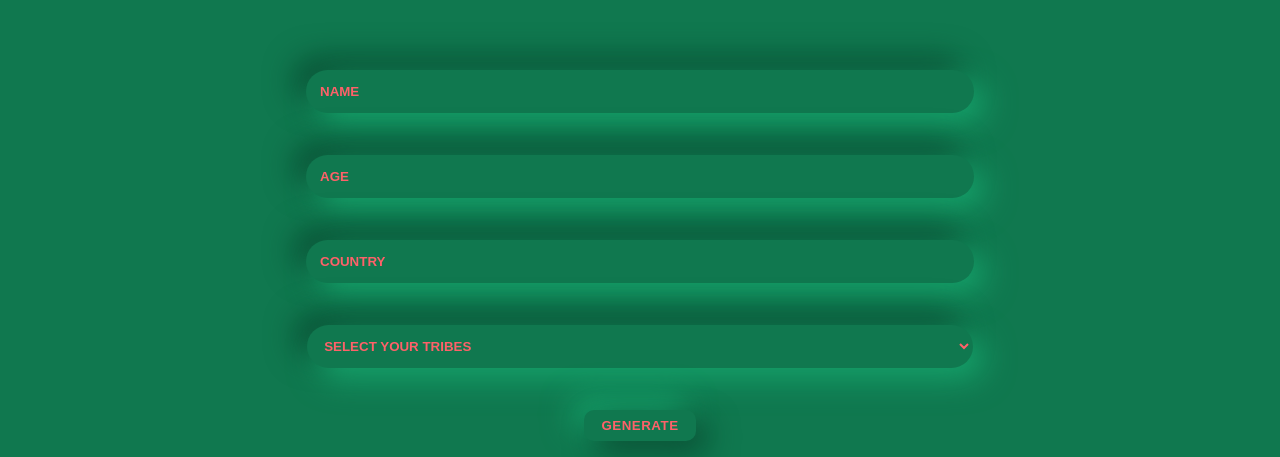
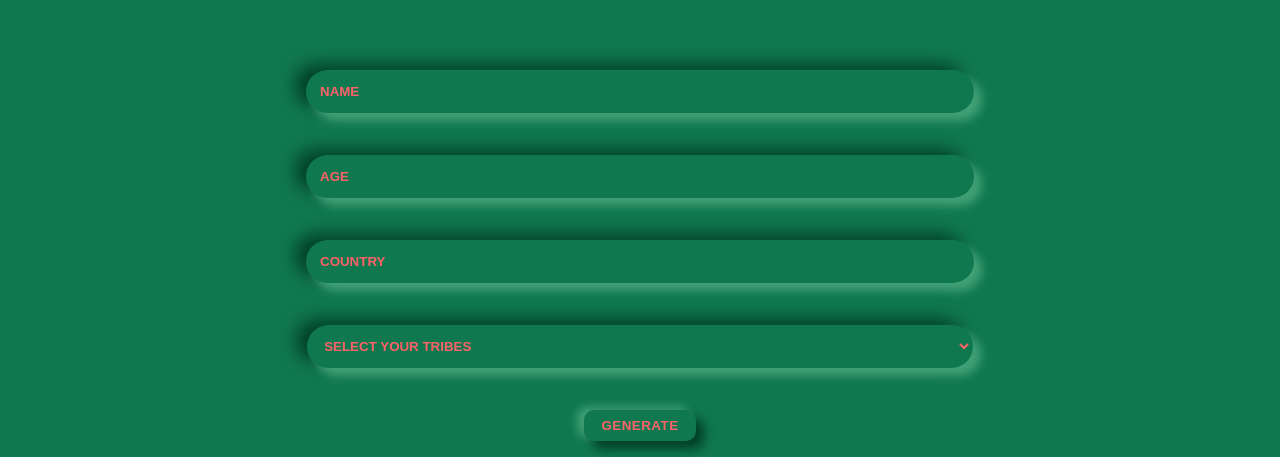
Before and after one commit to Jordancmrtn/Chromatica-ID, a React (Create React App) app: page / in a window 1280 px wide. Shown: the part 488-945 px from the top of the page. Built offline with nearby package versions, Linux system fonts and the light colour scheme.

Commit message:
fix CI card, create context for toogle

```diff
--- a/src/App.js
+++ b/src/App.js
@@ -6,26 +6,31 @@ import Section2 from './components/Section2'
 import Section3 from './components/Section3'
 import CtxUser from './context/CtxUser'
 import Form from './components/Form'
+import CtxToogle from './context/CtxToogle'
 
 function App() {
 
   const [user, setUser] = useState({
-    name : null,
-    age: null,
-    country: null,
-    tribe: null
+    name : "",
+    age: "",
+    country: "",
+    tribe: "",
+    id: ""
   });
+  const [toogle, setToogle] = useState(false)
 
 
   return (
     <div className="App">
-      <CtxUser.Provider value={user}>
+      <CtxToogle.Provider value={[toogle, setToogle]}>
+      <CtxUser.Provider value={[user, setUser]}>
         <Header/>
         <Title/>
         <Form/>
         <Section2/>
         <Section3/>
       </CtxUser.Provider>
+      </CtxToogle.Provider>
     </div>
   );
 }
--- a/src/components/Form/form.css
+++ b/src/components/Form/form.css
@@ -12,8 +12,8 @@
   margin-bottom: 42px;
   border-color: transparent;
   background: #10784F;
-  box-shadow:  11px 11px 31px  #16a46c,
-              -11px -11px 31px #0a4c32;
+  box-shadow: 8px 8px 10px #42a176,
+              -11px -6px 17px #023f28;
   padding: 12px;
   color: #ff6169;
   text-transform: uppercase;
@@ -25,8 +25,8 @@
   margin-bottom: 42px;
   border-color: transparent;
   background: #10784F;
-  box-shadow:  11px 11px 31px  #16a46c,
-              -11px -11px 31px #0a4c32;
+  box-shadow: 8px 8px 10px #42a176,
+              -11px -6px 17px #023f28;
   padding: 12px;
   color: #ff6169;
   text-transform: uppercase;
@@ -63,8 +63,8 @@ select:focus{
 .submitButton{
   border-color: transparent;
   background: #10784F;
-  box-shadow:  11px 11px 31px  #0a4c32,
-              -11px -11px 31px #16a46c;
+  box-shadow:  8px 8px 11px #023f28,
+              -7px -3px 10px #42a176;
   color: #ff6169;
   border-radius: 10px;
   padding: 6px 15px;
@@ -72,7 +72,48 @@ select:focus{
   font-weight: bold;
   letter-spacing: 0.5px;
 }
-
+.ciContainer{
+  height: 163px;
+  width: 284px;
+  background-position: center;
+  background-size: cover;
+  background-repeat: no-repeat;
+  margin: 0 auto;
+  margin-bottom: 52px;
+  position: relative;
+  border: white 13px solid;
+}
+.ciContainer p {
+  position: relative;
+  width: -moz-fit-content;
+  width: fit-content;
+  color: #10784F;
+  font-weight: bold;
+  text-transform: uppercase;
+  font-size: 8px;
+}
+#nameP {
+  top: 75px;
+  left: 60px;
+}
+#ageP{
+  top: 69px;
+  left: 50px;
+}
+#countryP{
+  top: 62px;
+  left: 65px;
+}
+#tribeP{
+  top: 55px;
+  left: 52px;
+  letter-spacing: -0.8px;
+  font-size: 12px;
+}
+#idP{
+  top: 49px;
+  left: 43px;
+}
 
 @media screen and (min-width: 621px) {
   .formContainer input {
@@ -84,4 +125,33 @@ select:focus{
   .submitButton:hover{
     transform: scale(1.2);
   }
+  .ciContainer{
+    height: 313px;
+    width: 534px;
+  }
+  .ciContainer p {
+    font-size: 14px;
+  }
+  #nameP {
+    top: 146px;
+    left: 110px;
+  }
+  #ageP{
+    top: 136px;
+    left: 92px;
+  }
+  #countryP{
+    top: 127px;
+    left: 122px;
+  }
+  #tribeP{
+    top: 119px;
+    left: 97px;
+    letter-spacing: -0.5px;
+  }
+  #idP{
+    top: 111px;
+    left: 78px;
+  }
+
 }
--- a/src/components/Form/index.js
+++ b/src/components/Form/index.js
@@ -1,22 +1,30 @@
-import React, {useState} from 'react'
+import React,  {useState, useContext} from 'react'
 import './form.css'
 import InputMask from 'react-input-mask'
+import CtxUser from '../../context/CtxUser'
+import CIChromatica from '../../assets/CIchromatica.png'
+import CtxToogle from '../../context/CtxToogle'
 
 export default function Form() {
 
-  const [form, setForm] = useState({
-    name : '',
-    age : '',
-    country : '',
-    tribe : '',
-  })
+  const [user, setUser] = useContext(CtxUser)
+  const [toogle, setToogle] = useContext(CtxToogle)
+
+  const submituser = () =>{
+    setUser({...user, id : random(100000000, 900000000)})
+    setToogle(true)
+  }
+
+  const random = (min, max) =>{
+    return Math.round(Math.random() * (max - min) + min)
+  }
 
   return (
-    <div className="formContainer">
+    <>
+      <div className="formContainer" style={{display : toogle ? "none" : "flex"}}>
           <input type="text"
-          value={form.name}
-          onChange={ (event) => setForm({...form, name : event.target.value}) }
-          //className="form-control"
+            value={user.name}
+            onChange={ (event) => setUser({...user, name : event.target.value}) }
             id="inputName"
             placeholder="Name"
           />
@@ -24,18 +32,17 @@ export default function Form() {
             mask="99 yo"
             maskChar="_"
             id="numerotel"
-          value={form.age}
-          onChange={ (event) => setForm({...form, age : event.target.value})}
+            value={user.age}
+            onChange={ (event) => setUser({...user, age : event.target.value})}
             placeholder="Age"
           />
           <input type="text"
-          value={form.country}
-          onChange={ (event) => setForm({...form, country : event.target.value}) }
-          //className="form-control"
+            value={user.country}
+            onChange={ (event) => setUser({...user, country : event.target.value}) }
             id="inputCountry"
             placeholder="Country"
           />
-        <select id="tribes" name="Tribes" onChange={ (event) => setForm({...form, tribe : event.target.value})}>
+          <select id="tribes" name="Tribes" onChange={ (event) => setUser({...user, tribe : event.target.value})}>
             <option value="" disabled selected>Select your Tribes</option>
             <option value="Kindness Punks" >Kindness Punks</option>
             <option value="Freedom Fighters">Freedom Fighters</option>
@@ -44,9 +51,19 @@ export default function Form() {
             <option value="Eco Warriors">Eco Warriors</option>
             <option value="Cyber Kids">Cyber Kids</option>
           </select>
-        <button type="submit" className="submitButton" >GENERATE</button>
+          <button type="submit" className="submitButton" onClick={submituser}>GENERATE</button>
       </div>
+
+      <div className="ciContainer" style={{display : toogle ? "block" : "none", backgroundImage: `url(${CIChromatica})`}}>
+        {/* <img src={CIChromatica} alt="Chromatica ID"/> */}
+        <p id="nameP">{user.name}</p>
+        <p id="ageP">{user.age}</p>
+        <p id="countryP">{user.country}</p>
+        <p id="tribeP">{user.tribe}</p>
+        <p id="idP">{user.id}</p>
+      </div>
+    </>
   )
 }
 
-///onClick={submitForm} disabled={checkedform()}
+///onClick={submituser} disabled={checkedform()}
--- a/src/components/Section3/index.js
+++ b/src/components/Section3/index.js
@@ -6,7 +6,7 @@ export default function Section3() {
   return (
     <>
       <img src={ImageAlbum} id="imgInfosAlbum" alt="Infos album Chromatica form Lady Gaga"/>
-      <p id="infosFooter">CREATED BY <a href="https://www.linkedin.com/in/jordancaumartin/" target="_blank">JORDAN</a> - French LittleMonster - @2020</p>
+      <p id="infosFooter">CREATED BY <a href="https://www.linkedin.com/in/jordancaumartin/" target="_blank" rel="noopener noreferrer">JORDAN</a> - French LittleMonster - @2020</p>
     </>
   )
 }
--- a/src/components/Title/index.js
+++ b/src/components/Title/index.js
@@ -1,13 +1,33 @@
-import React from 'react'
+import React, {useContext} from 'react'
 import './title.css'
 import Logo from '../../assets/logoAlbum.png'
+import CtxToogle from '../../context/CtxToogle'
+
 
 export default function Title() {
+
+  const toogle = useContext(CtxToogle)
+
+  const title = () =>{
+    let title
+    switch (toogle) {
+      case false:
+        title = "Generate your id card"
+      case true:
+        title = "Welcome to Chromatica"
+      default:
+        title = "Generate your id card"
+      break;
+    }
+    return
+  }
+
+
   return (
     <div className="titleContainer">
       <img src={Logo} alt="" className="logoRond"/>
       <img src={Logo} alt="" className="logoRond"/>
-      <h1>Generate your id card</h1>
+      <h1>{toogle[0] ? "Welcome to Chromatica" : "Generate your id card"}</h1>
       <img src={Logo} alt="" className="logoRond"/>
       <img src={Logo} alt="" className="logoRond"/>
     </div>
--- /dev/null
+++ b/src/context/CtxToogle.js
@@ -0,0 +1,7 @@
+//import { createContext } from './node_modules/react';
+import React from 'react'
+
+//Create the context for share information everywhere with hooks
+const CtxToogle = React.createContext(false);
+
+export default CtxToogle;
```
Lines whose indentation alone changed are shown as unchanged.
